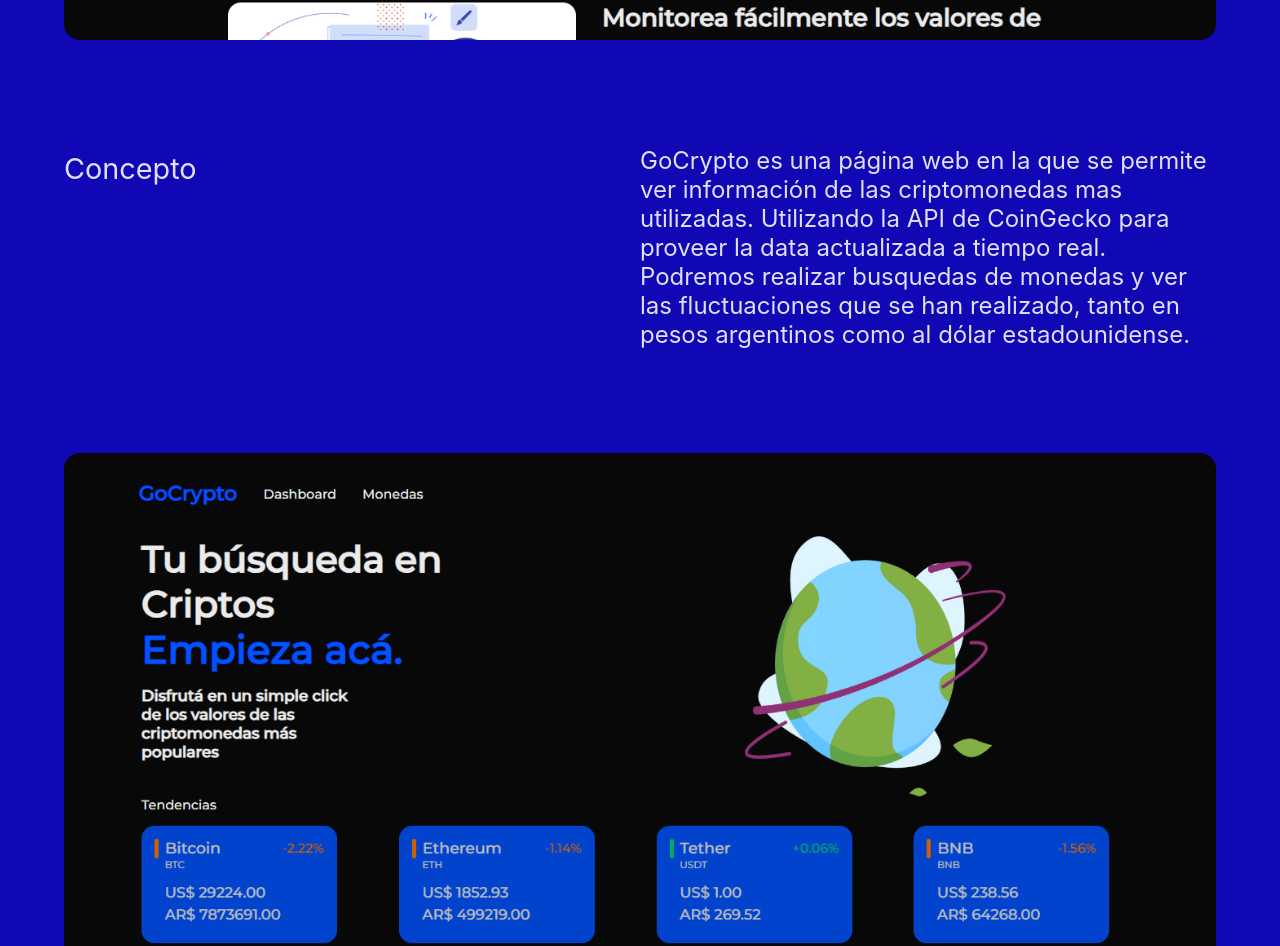
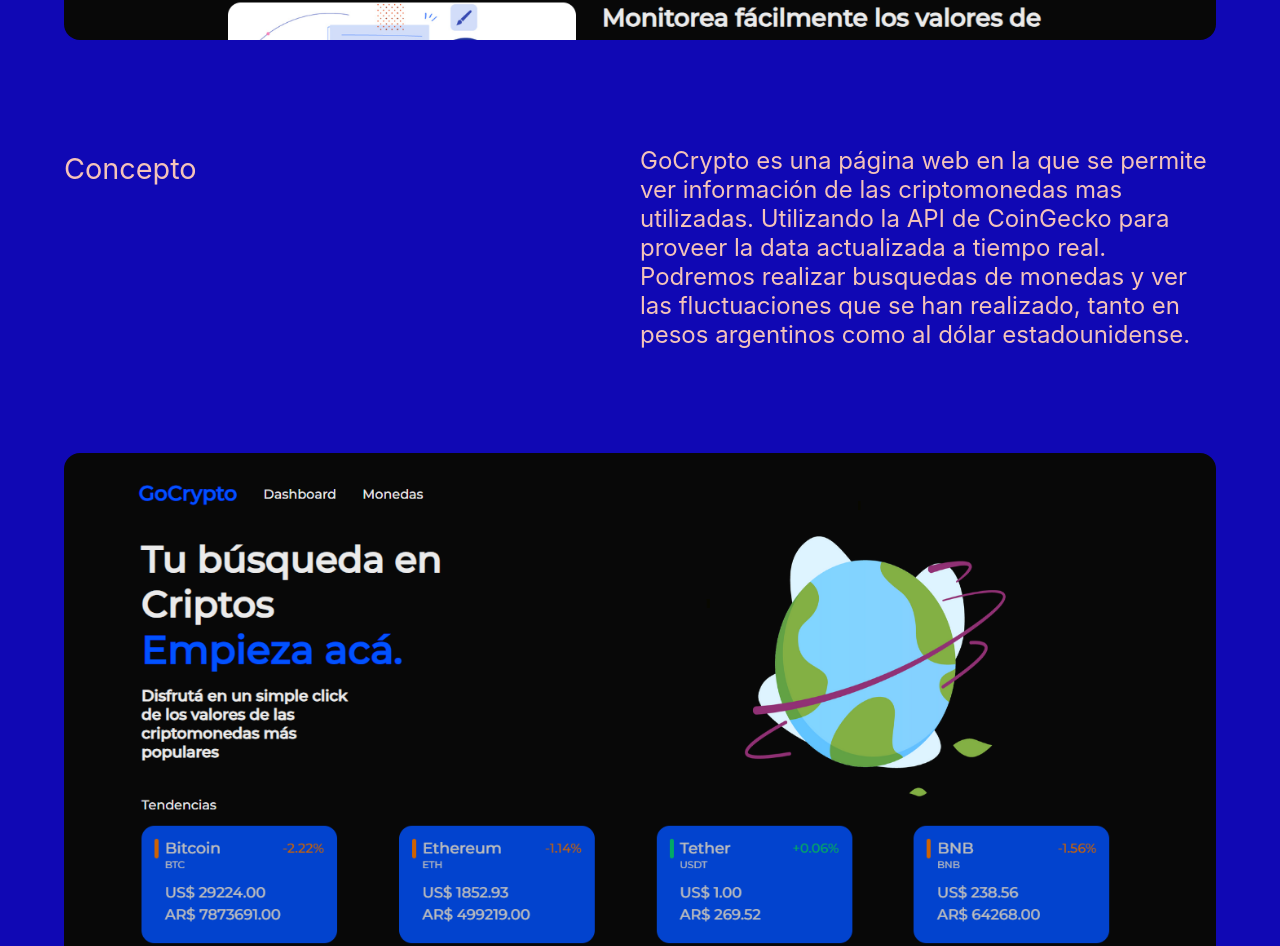
Before and after one commit to octavioegeafaure/portfolio, a React (Vite) app: page /#/portfolio/proyectos in a window 1280 px wide. Shown: the part 1240-2186 px from the top of the page. Built offline with nearby package versions, Linux system fonts and the light colour scheme.

Commit message:
cambios en index y 404

```diff
--- a/src/Proyectos/PrimeraImagen/PrimeraImagen.css
+++ b/src/Proyectos/PrimeraImagen/PrimeraImagen.css
@@ -24,6 +24,9 @@
     font-size: 1.5rem;
     padding-bottom: 5rem;
 }
+.concepto-flex > p {
+    color: #F4C3B9;
+}
 @media only screen and (max-width: 1136px) {
     .primera-imagen {
         height: 15rem;
```
